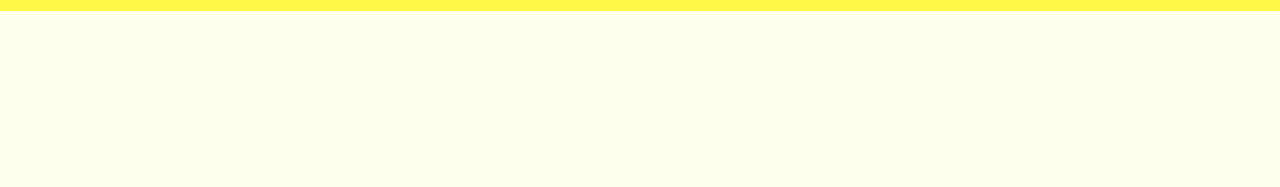
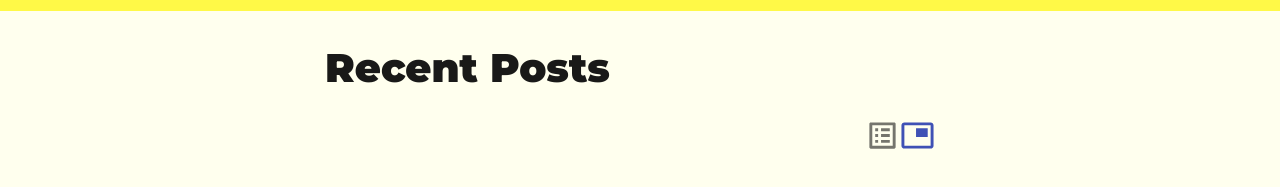
Before and after one commit to Johnie-Yeo/johnie.dev, a Gatsby site: page / in a window 1280 px wide. Shown: the part 45-232 px from the top of the page. Built offline with nearby package versions, Linux system fonts and the light colour scheme; Gatsby itself is replaced by a stand-in of ours; some packages are replaced by stand-ins of ours.

Commit message:
FEAT: enable post list to be shown either list view or card view

```diff
--- /dev/null
+++ b/@types/index.d.ts
@@ -0,0 +1,4 @@
+interface View {
+  card: string
+  list: string
+}
--- /dev/null
+++ b/src/components/card-list-switch/index.tsx
@@ -0,0 +1,56 @@
+import React from "react"
+import ListAltIcon from "@material-ui/icons/ListAlt"
+import PictureInPictureIcon from "@material-ui/icons/PictureInPicture"
+import { Wrapper } from "./styled"
+
+interface CardListSwitchProps {
+  view: string
+  setView: (value: string | ((prevVal: string) => string)) => void
+  viewTheme: View
+}
+
+const CardListSwitch = ({ view, setView, viewTheme }: CardListSwitchProps) => {
+  const { card, list } = viewTheme
+
+  const setListView = (e: React.MouseEvent) => {
+    if (view !== list) {
+      setView(list)
+    }
+  }
+
+  const setCardView = (e: React.MouseEvent) => {
+    if (view !== card) {
+      setView(card)
+    }
+  }
+
+  const getColor = (target: string) => {
+    const disabled = "action"
+    const enabled = "primary"
+
+    if (target === card) {
+      return view === card ? enabled : disabled
+    } else if (target === list) {
+      return view === list ? enabled : disabled
+    }
+  }
+
+  return (
+    <Wrapper>
+      <ListAltIcon
+        className={list}
+        fontSize={"large"}
+        color={getColor(list)}
+        onClick={setListView}
+      />
+      <PictureInPictureIcon
+        className={card}
+        fontSize={"large"}
+        color={getColor(card)}
+        onClick={setCardView}
+      />
+    </Wrapper>
+  )
+}
+
+export default CardListSwitch
--- /dev/null
+++ b/src/components/card-list-switch/styled.tsx
@@ -0,0 +1,8 @@
+import styled from "styled-components"
+
+const Wrapper = styled.div`
+  display: flex;
+  justify-content: flex-end;
+  padding: 0 20px;
+`
+export { Wrapper }
--- a/src/components/postList/index.tsx
+++ b/src/components/postList/index.tsx
@@ -1,29 +1,65 @@
-import React from "react"
-import PostInfo from "../postInfo"
+import React, { useState } from "react"
+
+import "./styled"
+import { Title } from "./styled"
+import CardListSwitch from "../card-list-switch"
+import PostCardView from "../postCardView"
+import PostListView from "../postListView"
 
 interface PostListProps {
   posts: MarkdownRemarkEdge[]
 }
 
 const PostList = ({ posts }: PostListProps) => {
+  const ViewTheme: View = {
+    card: "Card-View",
+    list: "List-View",
+  }
+  const [viewState, setViewState] = useState<string>(ViewTheme.card)
+
   const postLists = posts.map(({ node }) => {
     const { slug } = node.fields
-    const { title, date, description } = node.frontmatter
+    const { title, date, description, tags, thumbnail } = node.frontmatter
     const currentTitle = title || slug
 
+    if (viewState === ViewTheme.card) {
       return (
-      <PostInfo
+        <PostCardView
           key={currentTitle}
           title={currentTitle}
           slug={slug}
           date={date}
           description={description}
           excerpt={node.excerpt}
+          tags={tags}
+          thumbnail={thumbnail}
         />
       )
+    } else if (viewState === ViewTheme.list) {
+      return (
+        <PostListView
+          key={currentTitle}
+          title={currentTitle}
+          slug={slug}
+          date={date}
+          description={description}
+          excerpt={node.excerpt}
+          tags={tags}
+          thumbnail={thumbnail}
+        />
+      )
+    } else {
+      throw new Error(`Invalid view type ${viewState}.`)
+    }
   })
 
-  return <>{postLists}</>
+  return (
+    <>
+      <Title>Recent Posts</Title>
+      <CardListSwitch view={viewState} setView={setViewState} viewTheme={ViewTheme} />
+      {postLists}
+    </>
+  )
 }
 
 export default PostList
--- /dev/null
+++ b/src/components/postList/styled.tsx
@@ -0,0 +1,6 @@
+import styled from "styled-components"
+
+const Title = styled.h1`
+  margin-top: 35px;
+`
+export { Title }
```
Lines whose indentation alone changed are shown as unchanged.
